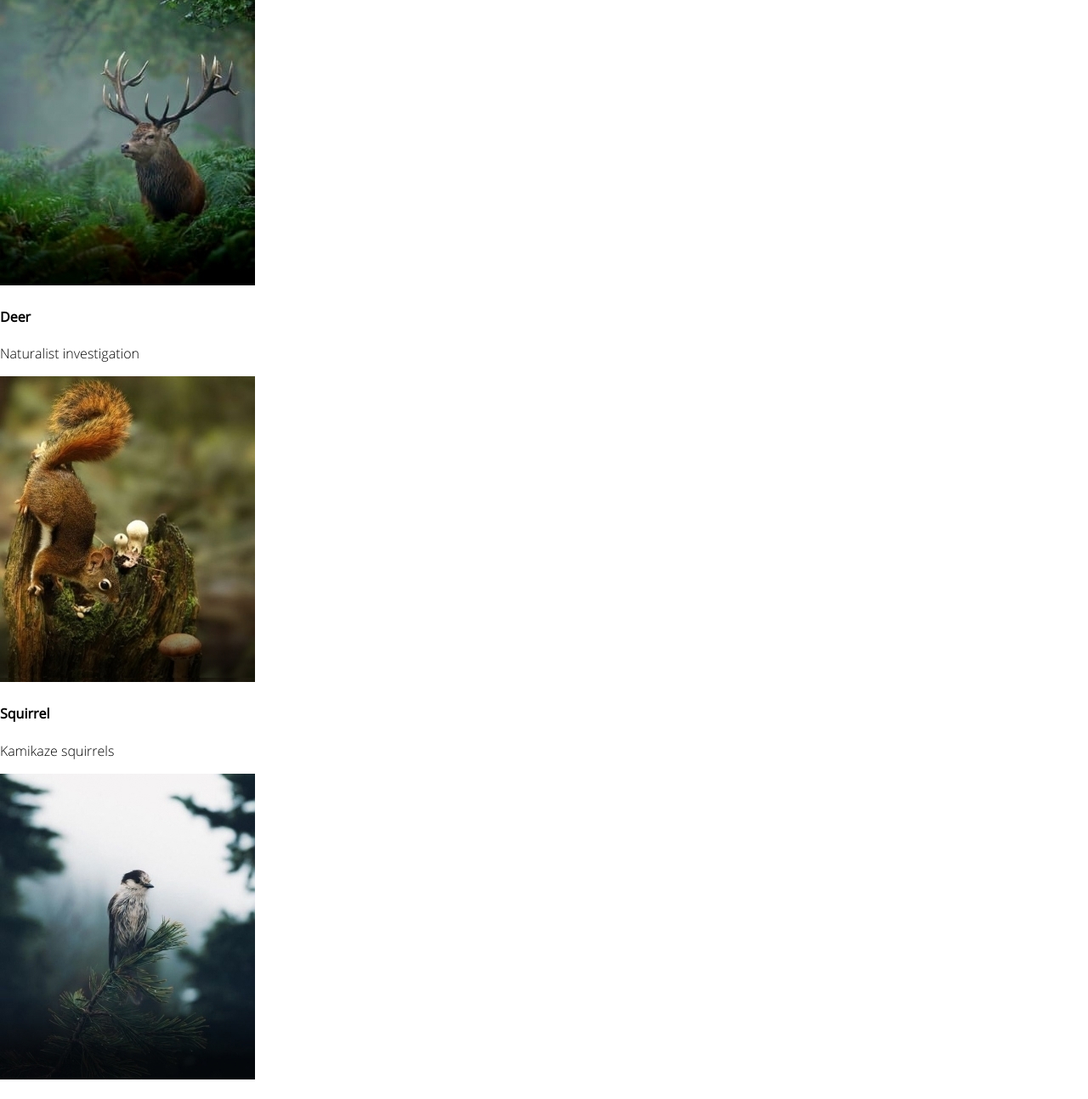
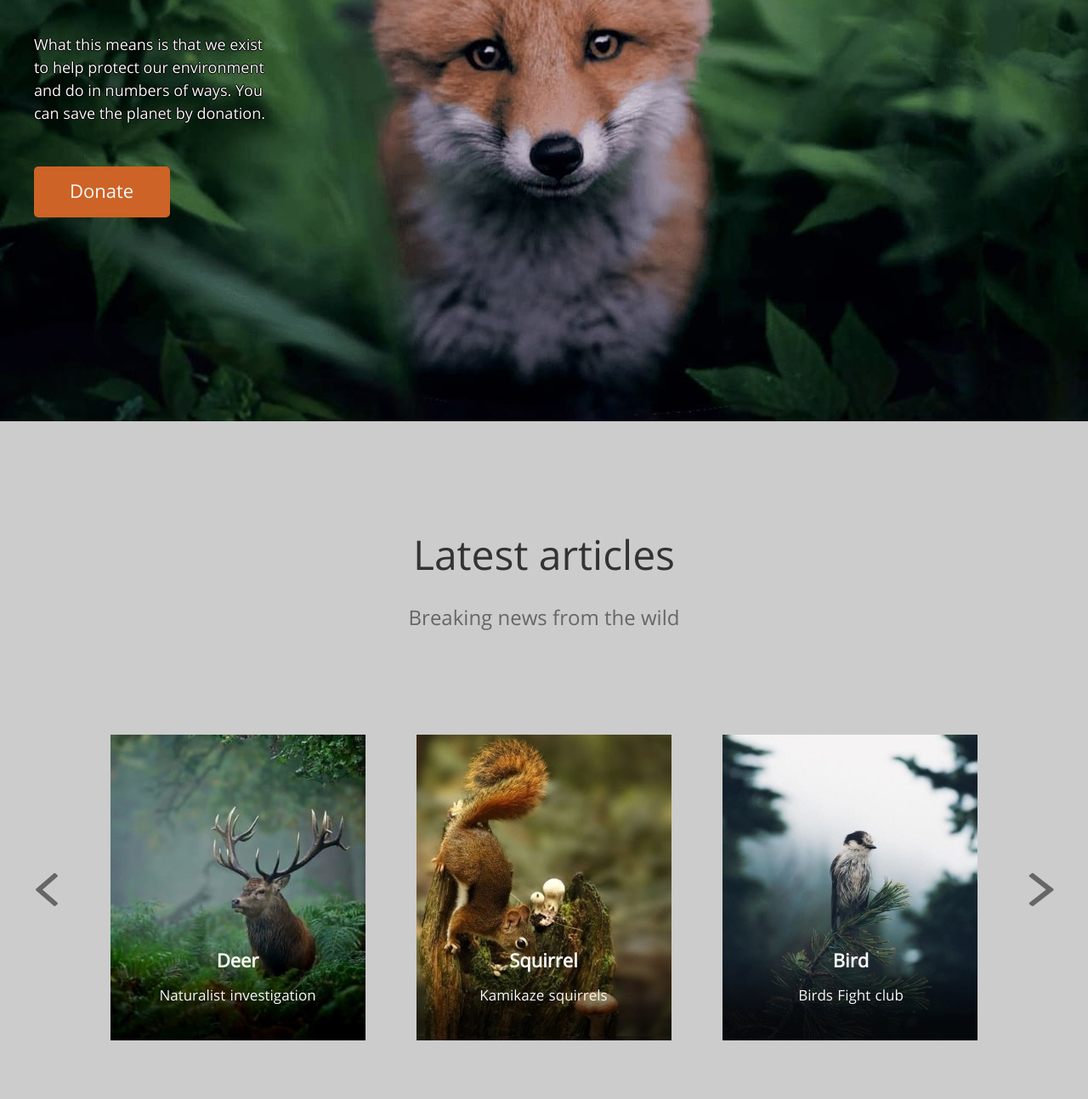
Before and after one commit to Rasskris/JSFE2021Q1, a plain HTML site: page wildlife/index.html in a window 1280 px wide. Shown: the part 283-1577 px from the top of the page at 85% size. Drawn offline with Linux system fonts and the light colour scheme.

Commit message:
feat: add styles for survival and articles blocks

```diff
--- a/wildlife/style.css
+++ b/wildlife/style.css
@@ -171,3 +171,182 @@ li {
 	background: #8f5613;
 }
 /* Header styles end */
+
+/* Survival styles start */
+.survival {
+	width: 100vw;
+	background-image: url(./assets/header-main-background.jpg);
+	background-color: #02160b;
+	background-position: top;
+	background-repeat: no-repeat;
+	padding: 199px 0 240px 0;
+}
+.survival__wrapper {
+	max-width: 1200px;
+	height: 340px;
+	margin: 0 auto;
+	display: flex;
+	flex-direction: column;
+	align-content: flex-start;
+}
+.survival__title {
+	margin-top: 0;
+	width: 199px;
+	height: 72px;
+	margin-bottom: 51px;
+	font-size: 48px;
+	font-weight: 400;
+	line-height: 72px;
+	letter-spacing: 2px;
+	text-shadow: -1px 0 black, 0 1px black, 1px 0 black, 0 -1px black;
+
+	color: #cd6326;
+}
+.survival__desc {
+	margin-top: 0;
+	width: 272px;
+	height: 108px;
+	margin-bottom: 49px;
+	font-size: 18px;
+	font-weight: 400;
+	line-height: 27px;
+	text-shadow: -1px 0 black, 0 1px black, 1px 0 black, 0 -1px black;
+
+	color: #f7f7f7;
+}
+.survival__donate {
+	width: 160px;
+	padding: 15px 39px 18px 42px;
+	font-size: 22px;
+	font-weight: 400;
+	line-height: 27px;
+	background: #cd6326;
+	border-radius: 5px;
+	color: #f7f7f7;
+	margin-bottom: 240px;
+}
+.survival__donate:hover {
+	background: #e39128;
+}
+.survival__donate:active {
+	background: #8f5613;
+}
+/* Survival styles end */
+
+/* Articles styles start */
+.articles {
+	width: 100vw;
+	margin: 0;
+	padding: 120px 0 239px 0;
+	background-color: #cccccc;
+}
+.articles__wrapper {
+	max-width: 1200px;
+	margin: 0 auto;
+	display: flex;
+	flex-direction: column;
+	align-items: center;
+}
+.articles__title {
+	width: 324px;
+	margin-top: 0;
+	padding-top: 1px;
+	font-size: 48px;
+	font-weight: 400;
+	line-height: 72px;
+	text-align: center;
+	margin-bottom: 20px;
+
+	color: #333333;
+}
+.articles__second-title {
+	width: 332px;
+	margin-top: 0;
+	font-size: 24px;
+	font-weight: 400;
+	line-height: 36px;
+	text-align: center;
+	margin-bottom: 120px;
+
+	color: #666666;
+}
+.articles__cards {
+	margin: 0 auto;
+	display: flex;
+	flex-wrap: nowrap;
+	align-items: center;
+}
+.articles__card {
+	position: relative;
+}
+.articles__card:hover .articles__card-pic {
+	transform: scale(1.05);
+}
+.articles__card-pic {
+	transition: 0.15s all;
+}
+.articles__card-text {
+	position: absolute;
+	left: 10%;
+	right: 10%;
+	bottom: 45px;
+	text-align: center;
+
+	color: #f7f7f7;
+}
+.articles__card-title {
+	margin-bottom: 10px;
+	font-size: 22px;
+	line-height: 36px;
+}
+.articles__card-desc {
+	margin: 0;
+	font-size: 17px;
+	font-weight: 400;
+	line-height: 27px;
+	word-spacing: 1px;
+}
+.bird {
+	padding-left: 4px;
+	padding-right: 1px;
+}
+.slider__elem {
+	margin-right: 60px;
+}
+.slider__elem:last-child {
+	margin-right: 0;
+}
+.articles__card-link {
+	position: absolute;
+	top: 0;
+	left: 0;
+	width: 100%;
+	height: 100%;
+}
+.prev {
+	width: 26px;
+	height: 39px;
+	margin-right: 62px;
+	margin-left: 1px;
+	background: url(./assets/svg/prev-img.svg) no-repeat left;
+	transition: 0.2s all;
+}
+.next {
+	width: 30px;
+	height: 39px;
+	background: url(./assets/svg/next-img.svg) no-repeat left;
+	transition: 0.2s all;
+}
+
+.prev:hover,
+.prev:focus {
+	transform: scale(0.95);
+	opacity: 0.65;
+}
+
+.next:hover,
+.next:focus {
+	transform: scale(0.95);
+	opacity: 0.65;
+}
+/* Articles styles end */
```
